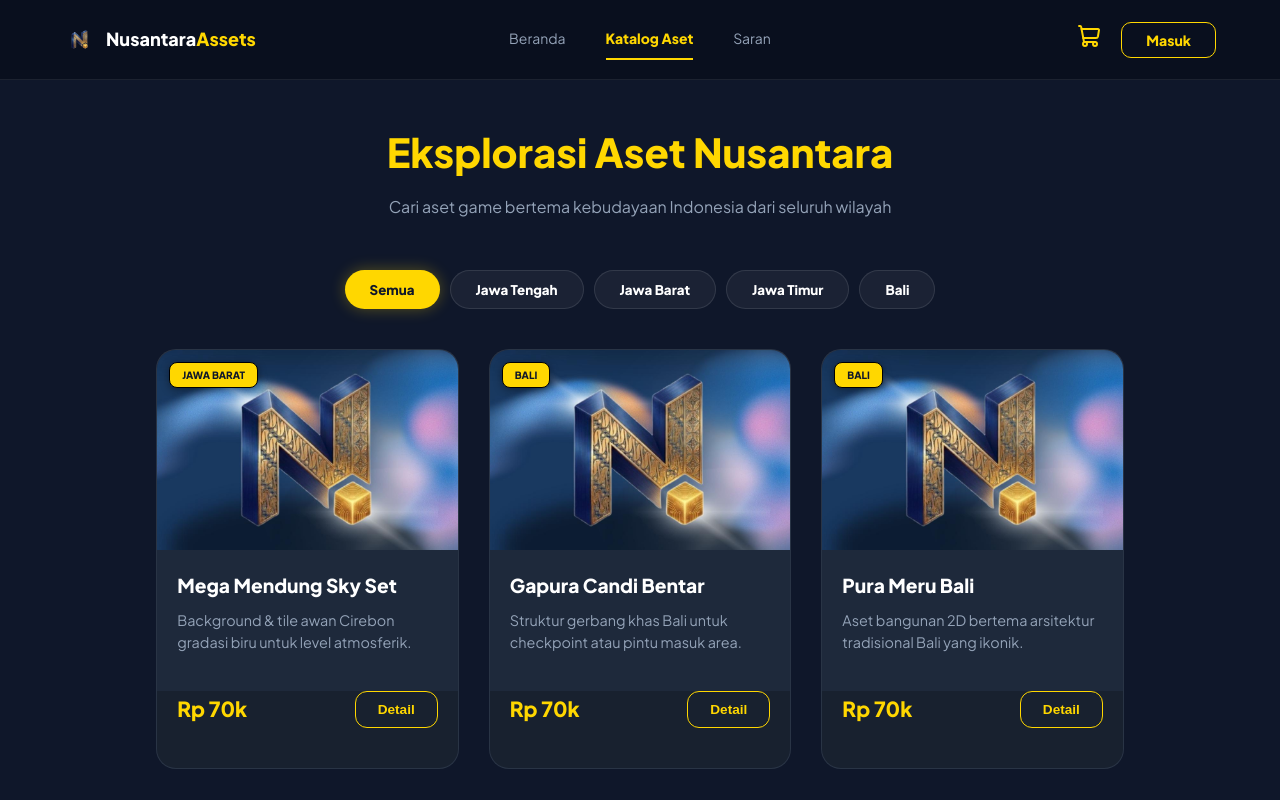
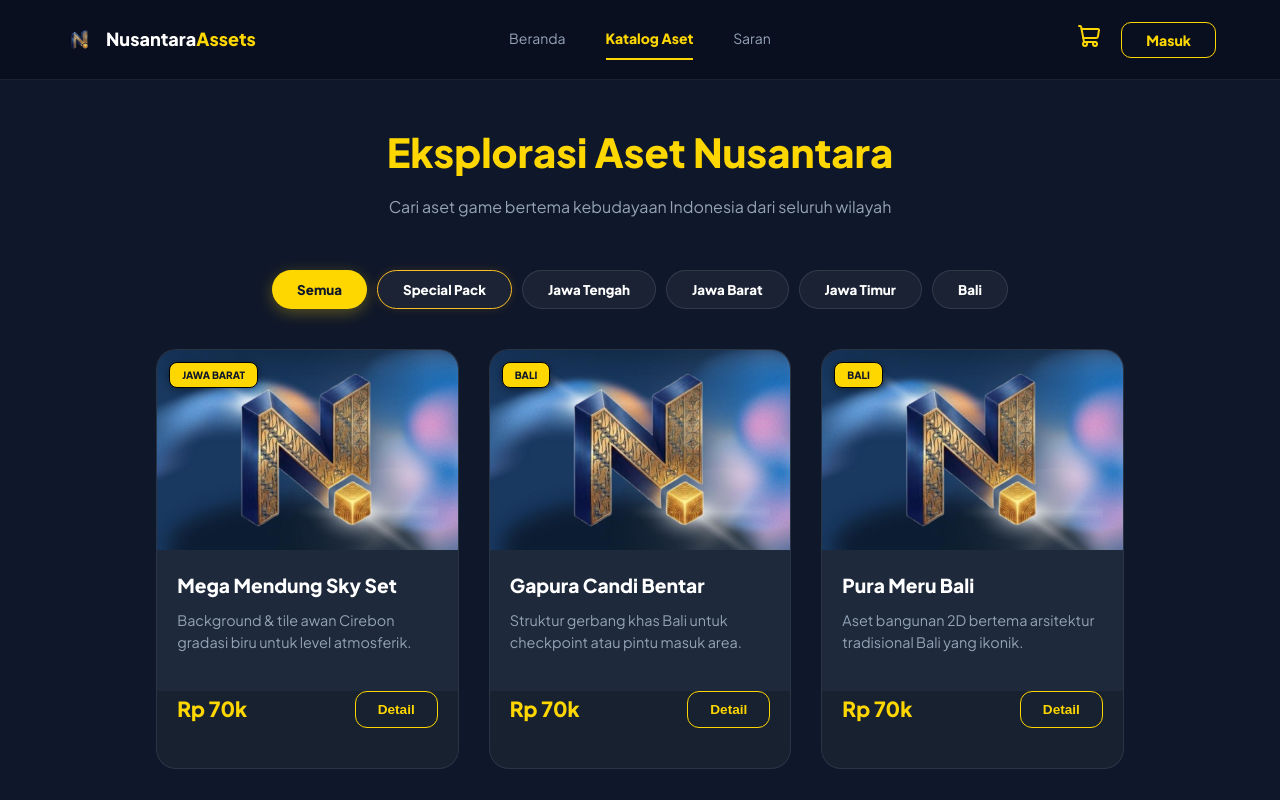
Before and after one commit to ayeshaazalia07-cyber/nusantaraassets, a Next.js app: page /katalog in a window 1280 px wide. Shown: the top 800 px of the page. Built offline with nearby package versions, Linux system fonts and the light colour scheme; no server answers; the database is empty.

Commit message:
feat: tambahkan kategori special pack di katalog dan admin

```diff
--- a/app/katalog/page.tsx
+++ b/app/katalog/page.tsx
@@ -9,6 +9,9 @@ export default function Katalog() {
   const [kategori, setKategori] = useState("semua");
   const [products, setProducts] = useState<any[]>([]);
   const [loading, setLoading] = useState(true);
+
+  // ✅ STATE BARU: Untuk mendeteksi tombol mana yang sedang di-hover
+  const [hoveredCat, setHoveredCat] = useState<string | null>(null);
 
   const daftarAsetManual = [
     {
@@ -73,14 +76,13 @@ export default function Katalog() {
     fetchProducts();
   }, []);
 
-  // ✅ FIX FILTER: Menyamakan format kategori (spasi jadi strip, huruf kecil semua)
   const asetFiltered =
     kategori === "semua"
       ? products
       : products.filter((item) => {
           const itemCat = (item.kategori || item.cat || "")
             .toLowerCase()
-            .replace(/\s+/g, "-") // Mengubah spasi menjadi strip agar cocok dengan tombol
+            .replace(/\s+/g, "-")
             .trim();
           return itemCat === kategori.toLowerCase().trim();
         });
@@ -119,30 +121,66 @@ export default function Katalog() {
           marginBottom: "40px",
         }}
       >
-        {["semua", "jawa-tengah", "jawa-barat", "jawa-timur", "bali"].map(
-          (cat) => (
+        {/* ✅ FIX: Urutan diubah, Semua duluan baru Special Pack */}
+        {[
+          "semua",
+          "special-pack",
+          "jawa-tengah",
+          "jawa-barat",
+          "jawa-timur",
+          "bali",
+        ].map((cat) => {
+          const isSpecialPack = cat === "special-pack";
+          const isActive = kategori === cat;
+          const isHovered = hoveredCat === cat;
+
+          return (
             <button
               key={cat}
               onClick={() => setKategori(cat)}
-              className={`btn-filter ${kategori === cat ? "active" : ""}`}
+              onMouseEnter={() => setHoveredCat(cat)}
+              onMouseLeave={() => setHoveredCat(null)}
+              className={`btn-filter ${isActive ? "active" : ""}`}
               style={{
                 padding: "10px 25px",
                 borderRadius: "50px",
-                border:
-                  kategori === cat ? "none" : "1px solid rgba(255,255,255,0.1)",
-                background:
-                  kategori === cat ? "#ffd700" : "rgba(255,255,255,0.05)",
-                color: kategori === cat ? "#0f172a" : "white",
+                border: isActive
+                  ? "none"
+                  : isHovered // Efek border saat hover
+                    ? "1px solid rgba(255, 215, 0, 0.6)"
+                    : isSpecialPack
+                      ? "1px solid #fbbf24"
+                      : "1px solid rgba(255,255,255,0.1)",
+                background: isActive
+                  ? isSpecialPack
+                    ? "linear-gradient(135deg, #fbbf24, #ea580c)"
+                    : "#ffd700"
+                  : "rgba(255,255,255,0.05)",
+                color: isActive
+                  ? "#0f172a"
+                  : isHovered // Teks jadi emas saat hover
+                    ? "#ffd700"
+                    : "white",
                 cursor: "pointer",
                 fontWeight: "bold",
                 textTransform: "capitalize",
-                transition: "0.3s ease",
+                transition: "all 0.3s ease",
+                boxShadow:
+                  isActive && isSpecialPack
+                    ? "0 4px 15px rgba(245, 158, 11, 0.5)"
+                    : isActive
+                      ? "0 4px 15px rgba(255, 215, 0, 0.3)"
+                      : isHovered // ✅ Efek bayangan emas (glow) saat kursor mendekat
+                        ? "0 0 15px rgba(255, 215, 0, 0.35)"
+                        : isSpecialPack
+                          ? "0 0 10px rgba(245, 158, 11, 0.15)"
+                          : "none",
               }}
             >
               {cat.replace("-", " ")}
             </button>
-          ),
-        )}
+          );
+        })}
       </div>
 
       <section
@@ -158,8 +196,11 @@ export default function Katalog() {
           }}
         >
           {asetFiltered.map((item) => {
-            // ✅ LOGIKA CEK GRATIS: Jika is_free_trial true ATAU harga null/0
             const isFree = item.is_free_trial || !item.harga;
+
+            const isSpecialItem =
+              (item.kategori || "").toLowerCase().replace(/\s+/g, "-") ===
+              "special-pack";
 
             return (
               <div
@@ -169,11 +210,16 @@ export default function Katalog() {
                   background: "#1e293b",
                   borderRadius: "20px",
                   overflow: "hidden",
-                  border: "1px solid rgba(255,255,255,0.05)",
+                  border: isSpecialItem
+                    ? "1.5px solid #f59e0b"
+                    : "1px solid rgba(255,255,255,0.05)",
                   display: "flex",
                   flexDirection: "column",
                   height: "100%",
                   position: "relative",
+                  boxShadow: isSpecialItem
+                    ? "0 8px 25px rgba(245, 158, 11, 0.15)"
+                    : "none",
                 }}
               >
                 <div
@@ -186,19 +232,27 @@ export default function Katalog() {
                       position: "absolute",
                       top: "12px",
                       left: "12px",
-                      background: "#ffd700",
+                      background: isSpecialItem
+                        ? "linear-gradient(135deg, #fbbf24, #f59e0b)"
+                        : "#ffd700",
                       color: "#0f172a",
                       padding: "4px 12px",
                       borderRadius: "8px",
                       fontSize: "10px",
                       fontWeight: "900",
                       zIndex: "10",
-                      boxShadow: "0 2px 8px rgba(0,0,0,0.4)",
+                      boxShadow: isSpecialItem
+                        ? "0 2px 10px rgba(245, 158, 11, 0.5)"
+                        : "0 2px 8px rgba(0,0,0,0.4)",
                       width: "fit-content",
                       display: "inline-block",
+                      textTransform: isSpecialItem ? "uppercase" : "none",
+                      letterSpacing: isSpecialItem ? "0.5px" : "normal",
                     }}
                   >
-                    {item.provinsi || item.prov}
+                    {isSpecialItem
+                      ? "⭐ SPECIAL PACK"
+                      : item.provinsi || item.prov}
                   </span>
                   <img
                     src={
@@ -258,13 +312,16 @@ export default function Katalog() {
                     alignItems: "center",
                   }}
                 >
-                  {/* ✅ MENAMPILKAN HARGA YANG BENAR */}
                   <div
                     className="harga"
                     style={{
                       fontWeight: "800",
                       fontSize: "1.3rem",
-                      color: isFree ? "#4ade80" : "#ffd700", // Hijau jika gratis, Emas jika berbayar
+                      color: isFree
+                        ? "#4ade80"
+                        : isSpecialItem
+                          ? "#f59e0b"
+                          : "#ffd700",
                     }}
                   >
                     {isFree
@@ -282,11 +339,36 @@ export default function Katalog() {
                       padding: "10px 22px",
                       fontSize: "0.85rem",
                       background: "transparent",
-                      border: "1.5px solid #ffd700",
-                      color: "#ffd700",
+                      border: isSpecialItem
+                        ? "1.5px solid #f59e0b"
+                        : "1.5px solid #ffd700",
+                      color: isSpecialItem ? "#f59e0b" : "#ffd700",
                       borderRadius: "12px",
                       cursor: "pointer",
                       fontWeight: "600",
+                      transition: "all 0.3s ease",
+                    }}
+                    onMouseEnter={(e) => {
+                      if (isSpecialItem) {
+                        e.currentTarget.style.background =
+                          "linear-gradient(135deg, #fbbf24, #f59e0b)";
+                        e.currentTarget.style.color = "#0f172a";
+                        e.currentTarget.style.border =
+                          "1.5px solid transparent";
+                      } else {
+                        e.currentTarget.style.background = "#ffd700";
+                        e.currentTarget.style.color = "#000";
+                      }
+                    }}
+                    onMouseLeave={(e) => {
+                      e.currentTarget.style.background = "transparent";
+                      if (isSpecialItem) {
+                        e.currentTarget.style.color = "#f59e0b";
+                        e.currentTarget.style.border = "1.5px solid #f59e0b";
+                      } else {
+                        e.currentTarget.style.color = "#ffd700";
+                        e.currentTarget.style.border = "1.5px solid #ffd700";
+                      }
                     }}
                     onClick={() => {
                       const imgUrl =
@@ -294,7 +376,6 @@ export default function Katalog() {
                         item.image_preview ||
                         "/img/logo-preview.jpg";
 
-                      // ✅ KIRIM HARGA YANG BENAR KE HALAMAN DETAIL
                       const hargaFinal = isFree
                         ? "Gratis"
                         : item.harga || "70k";
```
Also changed, not shown: app/admin/dashboard/products/page.tsx (+6 -1 lines).
